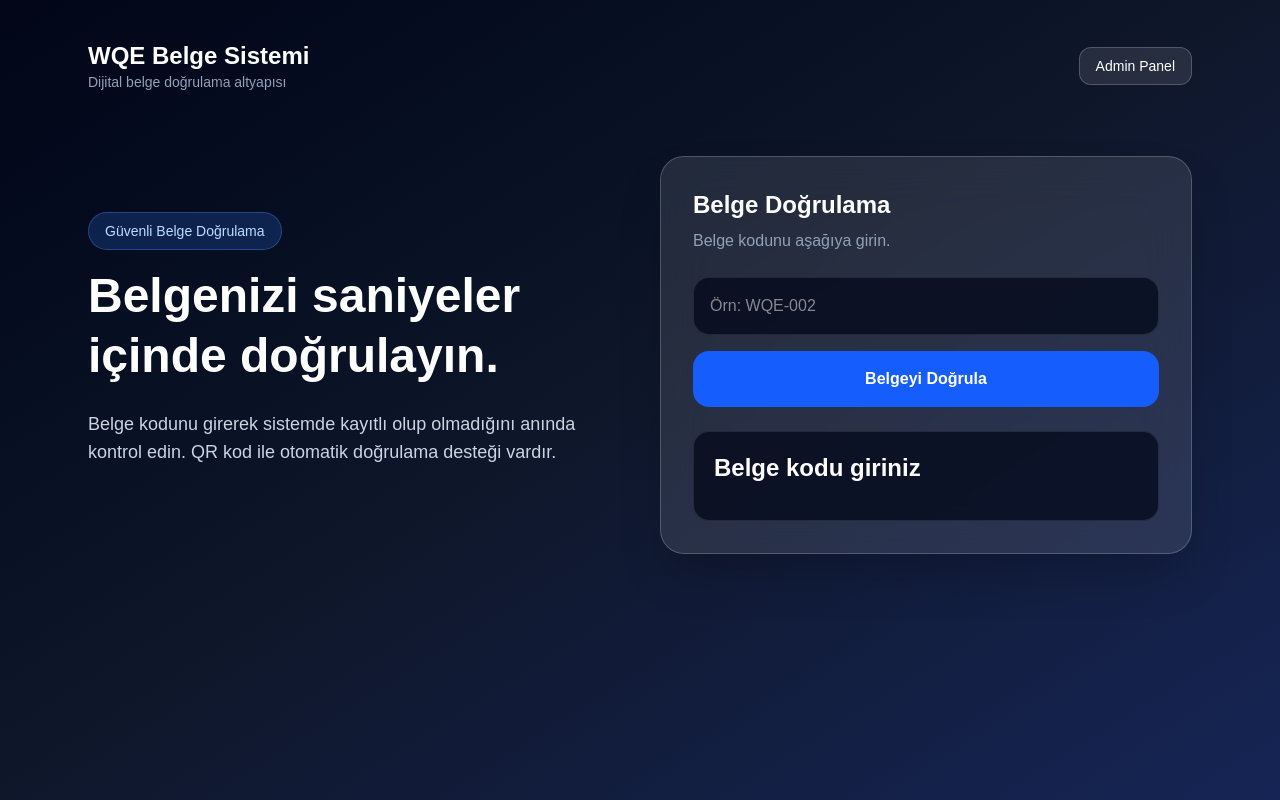
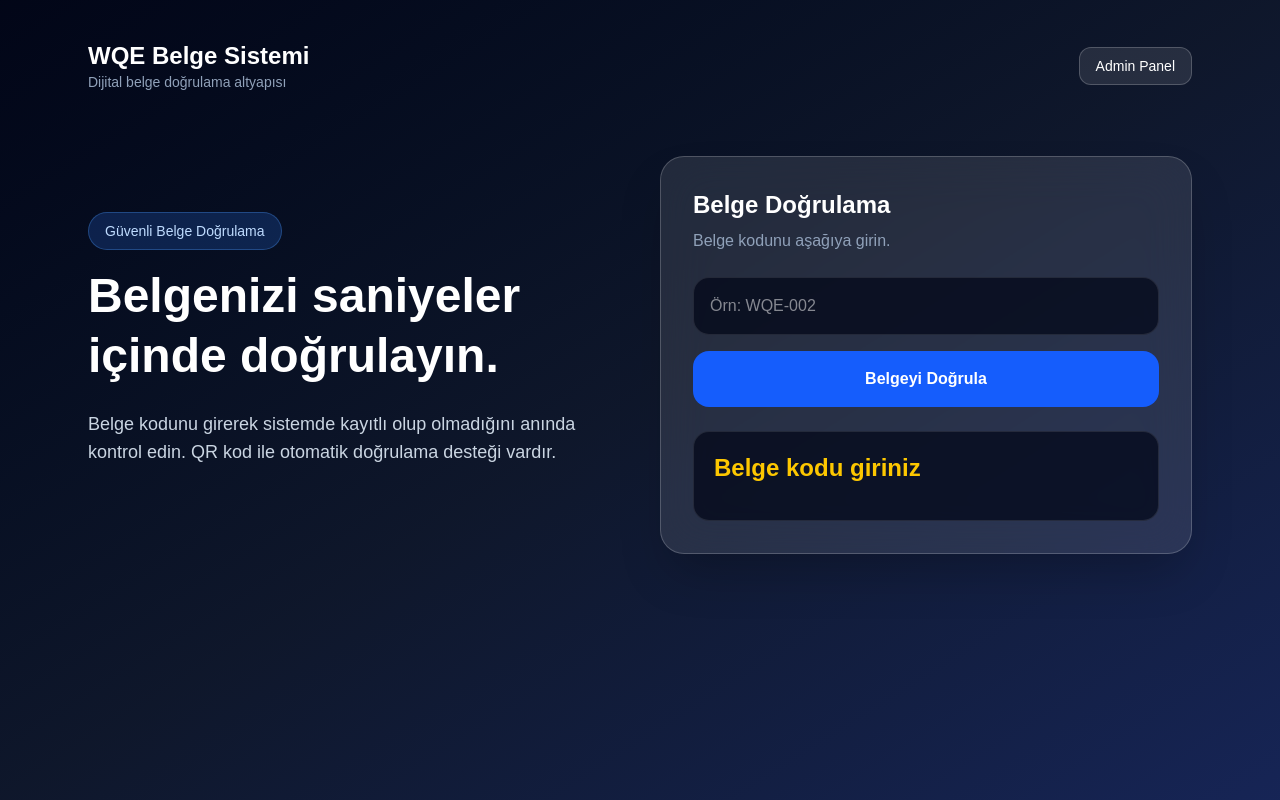
Before and after one commit to muratalan91-commits/wqe-system-final, a Next.js app: page / in a window 1280 px wide. Both pictures are taken after a click on the button "Belgeyi Doğrula". Built offline with nearby package versions, Linux system fonts and the light colour scheme.

Commit message:
Update page.tsx

```diff
--- a/app/page.tsx
+++ b/app/page.tsx
@@ -103,7 +103,17 @@ export default function Home() {
 
             {result && (
               <div className="mt-6 bg-slate-950/70 border border-white/10 p-5 rounded-2xl">
-                <div className="text-2xl font-bold mb-4">{result}</div>
+                <div
+  className={`text-2xl font-bold mb-4 ${
+    result.includes("✅")
+      ? "text-green-400"
+      : result.includes("❌")
+      ? "text-red-400"
+      : "text-yellow-400"
+  }`}
+>
+  {result}
+</div>
 
                 {documentName && (
                   <div className="space-y-3 text-slate-300">
```
